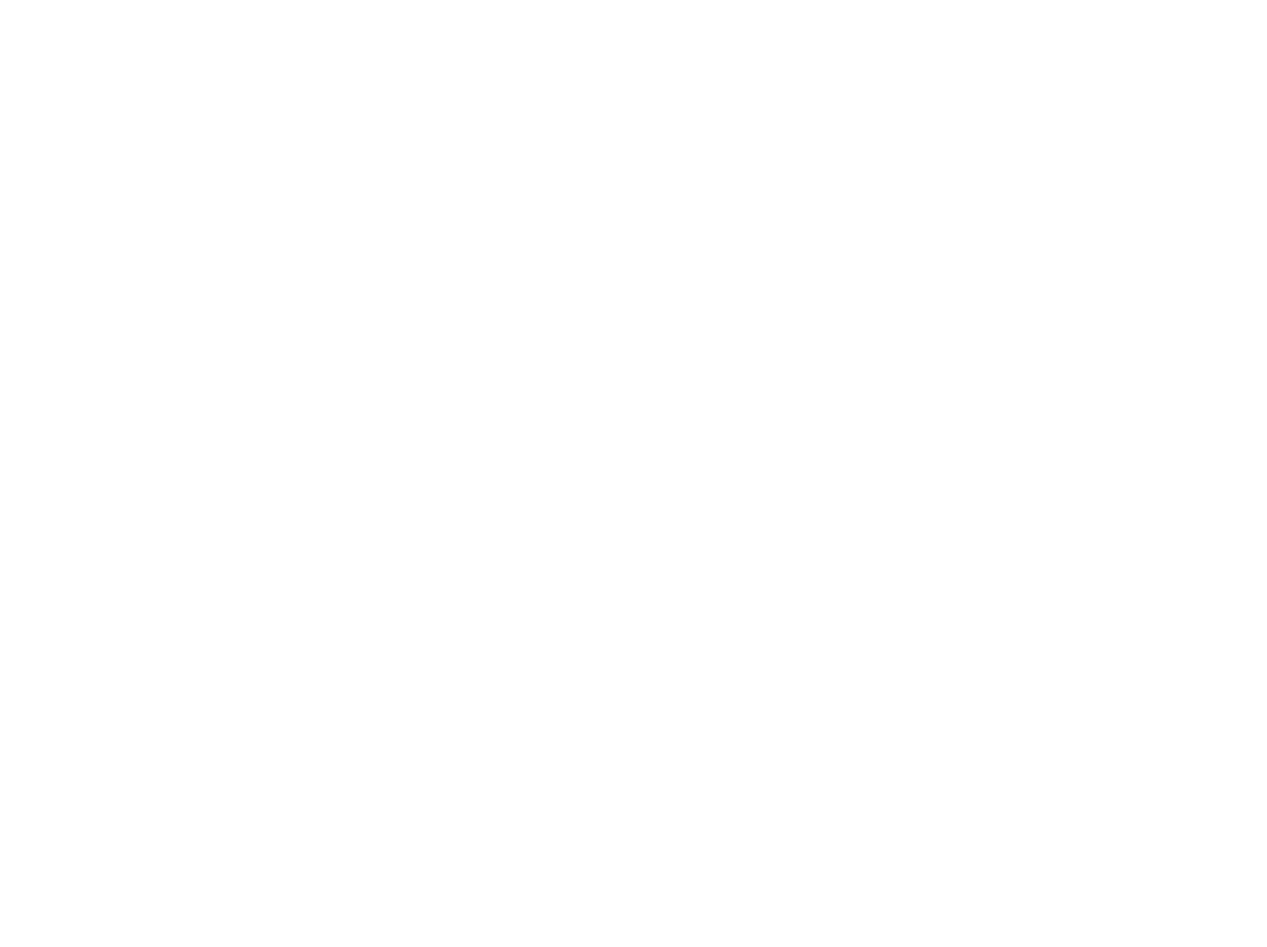
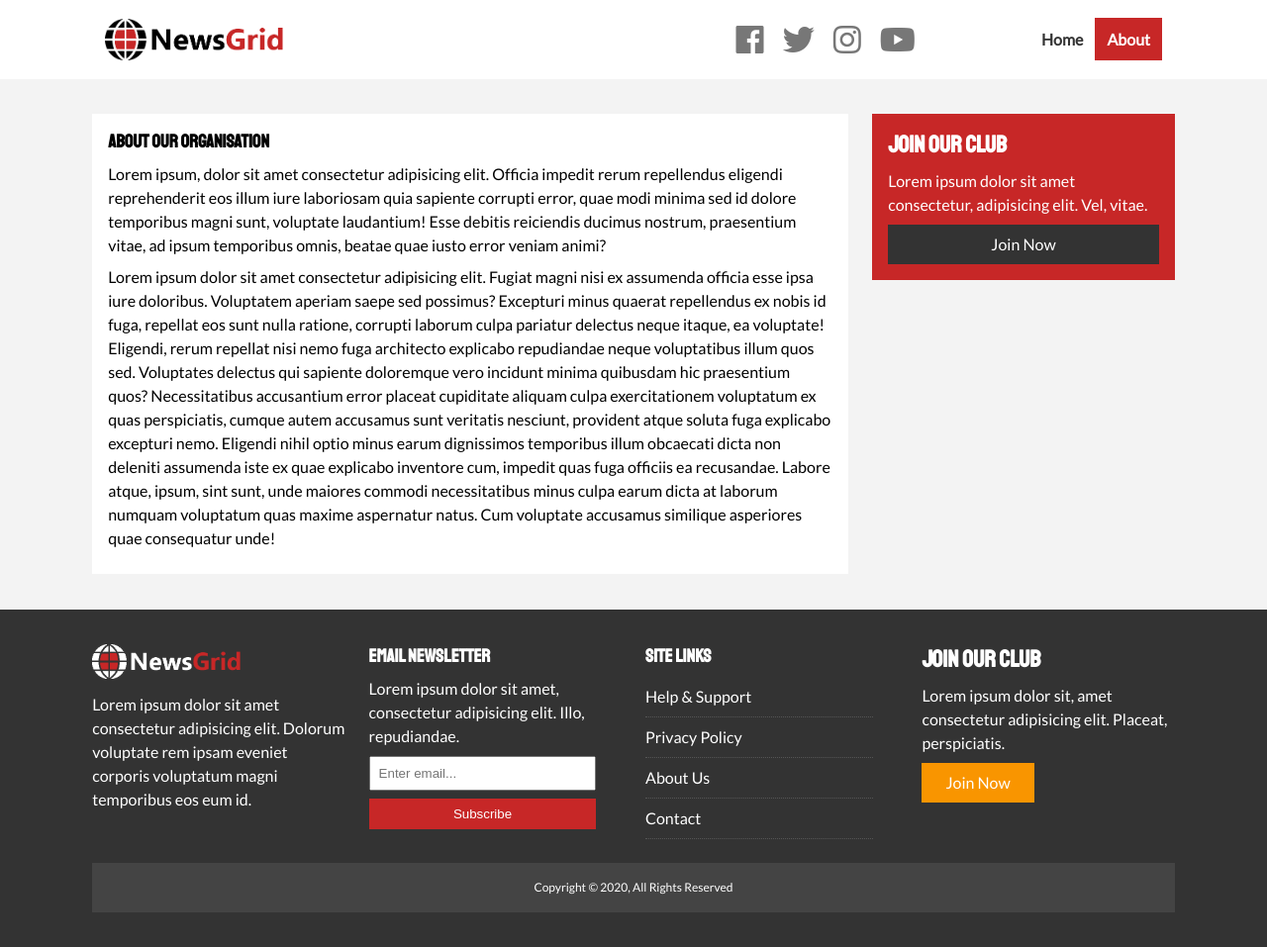
Before and after one commit to harshbutfair/newsgrid, a plain HTML site: page about.html in a window 1280 px wide. Shown: the whole page at 99% size. Before the commit the page ends 800 px from the top, so only its background shows below. Drawn offline with Linux system fonts and the light colour scheme.

Commit message:
Add about.html

```diff
--- a/about.html
+++ b/about.html
@@ -0,0 +1,85 @@
+<!DOCTYPE html>
+<html lang="en">
+<head>
+    <meta charset="UTF-8">
+    <meta name="viewport" content="width=device-width, initial-scale=1.0">
+    <link rel="stylesheet" href="https://use.fontawesome.com/releases/v5.6.3/css/all.css" integrity="sha384-UHRtZLI+pbxtHCWp1t77Bi1L4ZtiqrqD80Kn4Z8NTSRyMA2Fd33n5dQ8lWUE00s/" crossorigin="anonymous">
+    <link href="https://fonts.googleapis.com/css?family=Lato|Staatliches&display=swap" rel="stylesheet">
+    <link rel="stylesheet" href="css/style.css">
+    <link rel="stylesheet" media="screen and (max-width: 768px)" href="css/mobile.css">
+    <link rel="shortcut icon" type="image/x-icon" href="favicon.ico">
+
+    <title>News Grid | About</title>
+</head>
+<body>
+        <nav id="main-nav">
+            <div class="container">
+                <img src="img/logo.png" alt="NewsGrid" class="logo">
+                <div class="social">
+                    <a href="http://facebook.com" target="_blank"><i class="fab fa-facebook fa-2x"></i></a>
+                    <a href="http://twitter.com" target="_blank"><i class="fab fa-twitter fa-2x"></i></a>
+                    <a href="http://instagram.com" target="_blank"><i class="fab fa-instagram fa-2x"></i></a>
+                    <a href="http://youtube.com" target="_blank"><i class="fab fa-youtube fa-2x"></i></a>
+                </div>
+                <ul>
+                    <li><a href="index.html">Home</a></li>
+                    <li><a class="current" href="about.html">About</a></li>
+                </ul>
+            </div>
+        </nav>
+
+        <section id="about">
+            <div class="container">
+                <div class="page-container">
+                    <article class="card">
+                        <h1 class="l-heading">About Our Organisation</h1>
+                        <p>Lorem ipsum, dolor sit amet consectetur adipisicing elit. Officia impedit rerum repellendus eligendi reprehenderit eos illum iure laboriosam quia sapiente corrupti error, quae modi minima sed id dolore temporibus magni sunt, voluptate laudantium! Esse debitis reiciendis ducimus nostrum, praesentium vitae, ad ipsum temporibus omnis, beatae quae iusto error veniam animi?</p>
+                        <p>Lorem ipsum dolor sit amet consectetur adipisicing elit. Fugiat magni nisi ex assumenda officia esse ipsa iure doloribus. Voluptatem aperiam saepe sed possimus? Excepturi minus quaerat repellendus ex nobis id fuga, repellat eos sunt nulla ratione, corrupti laborum culpa pariatur delectus neque itaque, ea voluptate! Eligendi, rerum repellat nisi nemo fuga architecto explicabo repudiandae neque voluptatibus illum quos sed. Voluptates delectus qui sapiente doloremque vero incidunt minima quibusdam hic praesentium quos? Necessitatibus accusantium error placeat cupiditate aliquam culpa exercitationem voluptatum ex quas perspiciatis, cumque autem accusamus sunt veritatis nesciunt, provident atque soluta fuga explicabo excepturi nemo. Eligendi nihil optio minus earum dignissimos temporibus illum obcaecati dicta non deleniti assumenda iste ex quae explicabo inventore cum, impedit quas fuga officiis ea recusandae. Labore atque, ipsum, sint sunt, unde maiores commodi necessitatibus minus culpa earum dicta at laborum numquam voluptatum quas maxime aspernatur natus. Cum voluptate accusamus similique asperiores quae consequatur unde!</p>
+                    </article>
+                    <aside class="card bg-primary">
+                        <h2>Join Our Club</h2>
+                        <p>Lorem ipsum dolor sit amet consectetur, adipisicing elit. Vel, vitae.</p>
+                        <a href="#" class="btn btn-dark btn-block">Join Now</a>
+                    </aside>
+                </div>
+            </div>
+        </section>
+
+        <!-- Footer -->
+        <footer id="main-footer" class="py-2">
+            <div class="container footer-container">
+                <div>
+                    <img src="img/logo_light.png" alt="Newsgird">
+                    <p>Lorem ipsum dolor sit amet consectetur adipisicing elit. Dolorum voluptate rem ipsam eveniet corporis voluptatum magni temporibus eos eum id.</p>
+                </div>
+                <div>
+                    <h3>Email Newsletter</h3>
+                    <p>Lorem ipsum dolor sit amet, consectetur adipisicing elit. Illo, repudiandae.</p>
+                    <form>
+                        <input type="email" placeholder="Enter email...">
+                        <input type="submit" value="Subscribe" class="btn btn-primary">
+                    </form>
+                </div>
+                <div>
+                    <h3>Site Links</h3>
+                    <ul class="list">
+                        <li><a href="#">Help & Support</a></li>
+                        <li><a href="#">Privacy Policy</a></li>
+                        <li><a href="#">About Us</a></li>
+                        <li><a href="#">Contact</a></li>
+                    </ul>
+                </div>
+                <div>
+                    <h2>Join Our Club</h2>
+                    <p>Lorem ipsum dolor sit, amet consectetur adipisicing elit. Placeat, perspiciatis.</p>
+                    <a href="#" class="btn btn-secondary">Join Now</a>
+                </div>
+                <div>
+                    <p>
+                        Copyright &copy; 2020, All Rights Reserved
+                    </p>
+                </div>
+            </div>
+        </footer>
+    </body>
+    </html>
--- a/css/style.css
+++ b/css/style.css
@@ -143,6 +143,19 @@ h1, h2, h3, h4, h5, h6 {
     color:var(--primary-color) !important;
 }
 
+/* Inner page grid container */
+.page-container
+{
+    display: grid;
+    grid-template-columns: 5fr 2fr;
+    margin: 2rem 0;
+    grid-gap: 1.5rem;
+}
+
+.page-container > *:first-child {
+    grid-row: 1 / span 3;
+}
+
  /* Navigation */
 #main-nav {
     background: #fff;
```
